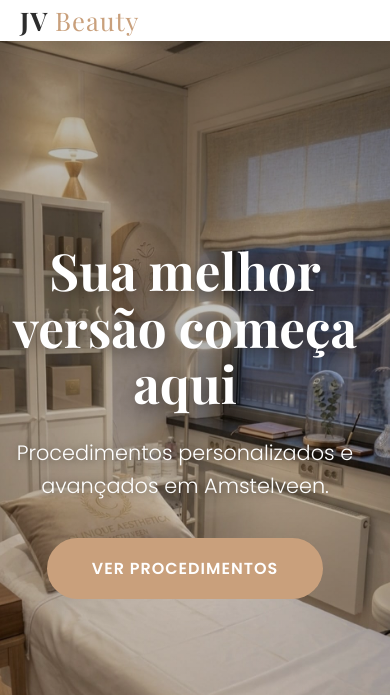
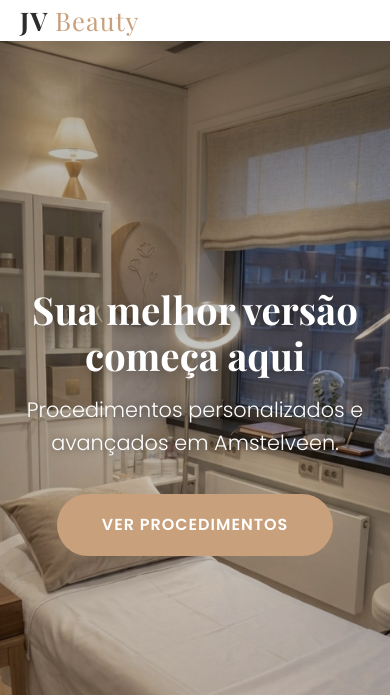
Before and after one commit to ruanolvs/aestheticClinic-v3, a plain HTML site: page index.html in a window 390 px wide. Shown: the top 695 px of the page. Drawn offline with nearby package versions, Linux system fonts and the light colour scheme.

Commit message:
centralizaçao de texto principal

```diff
--- a/css/style.css
+++ b/css/style.css
@@ -525,9 +525,23 @@ footer {
 
 @media (max-width: 768px) {
     .nav-links { display: none; }
-    .hero-content { padding-left: 0; text-align: center; }
-    .hero-content h1 { font-size: 3.2rem; }
-    .section-title { font-size: 2.2rem; }
+
+    .hero-content {
+        padding: 0 20px; /* Margem interna para o texto não colar nas bordas */
+        text-align: center;
+        display: flex;
+        flex-direction: column;
+        align-items: center; /* Garante centralização real no eixo X */
+    }
+
+    .hero-content h1 {
+        font-size: 2.4rem; /* Tamanho reduzido para caber melhor em telas pequenas */
+        line-height: 1.2;
+        width: 100%;
+        margin: 0 auto 15px auto;
+    }
+
+    .section-title { font-size: 2rem; }
     .results-grid { grid-template-columns: 1fr; }
-    .result-image { height: 500px; }
+    .result-image { height: 400px; } /* Ajuste de altura para não ficar esticado */
 }
```
